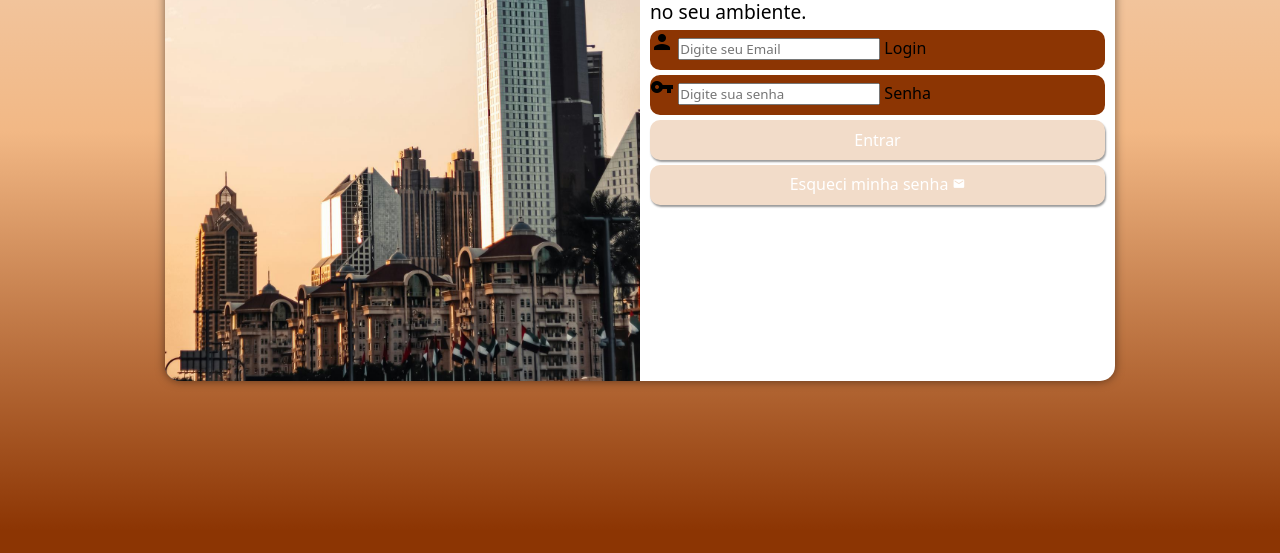
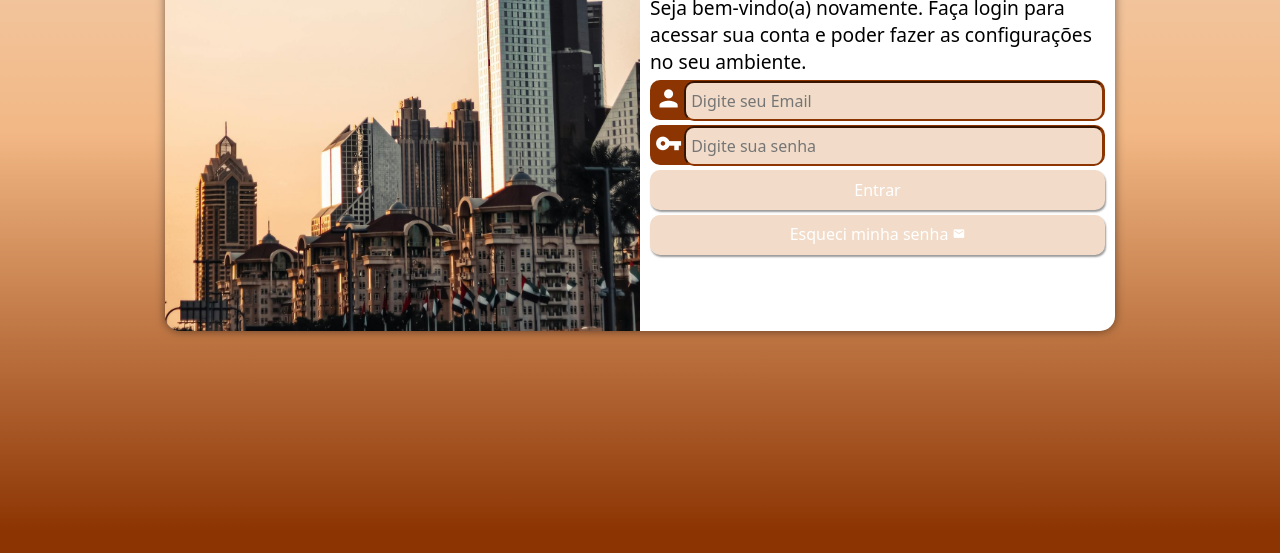
Before and after one commit to CARL0Sjnr/Curso-de-HTML, a plain HTML site: page desafios/d014/index.html in a window 1280 px wide. Shown: the part 269-822 px from the top of the page. Drawn offline with Linux system fonts and the light colour scheme.

Commit message:
finalização do exercício 14

```diff
--- a/desafios/d014/estilos.css
+++ b/desafios/d014/estilos.css
@@ -31,14 +31,13 @@ main {
     position: absolute;
     top: 50%;
     left: 50%;
-    transform: translate(-50%, -50%);
     background-color: var(--cor4);
     width: 250px;
     height: 500px;
     border-radius: 15px;
     overflow: hidden;
     box-shadow: 0px 0px 10px rgba(0, 0, 0, 0.505);
-
+    transform: translate(-50%, -50%);
     transition: width 500ms, height 500ms;
     transition-timing-function: ease;
 }
@@ -70,6 +69,30 @@ main {
     height: 40px;
     border-radius: 10px;
     margin: 5px 0px;
+    color: white;
+    border: 2px;
+}
+
+.campo i {
+    font-size: 1.7em;
+    width: 30px;
+    padding: 5px;
+    margin: 0px;
+}
+
+.campo input {
+    background-color: var(--cor1);
+    font-size: 1em;
+    height: 100%;
+    border-radius: 10px;
+    border-color: var(--cor3);
+    padding: 5px;
+    width: calc(100% - 35px);
+    transform: translateY(-5px);
+}
+
+.campo input:focus-within {
+    background-color: var(--cor4);
 }
 
 label {
--- a/desafios/d014/style.css
+++ b/desafios/d014/style.css
@@ -7,6 +7,7 @@
 
     #login {
         width: 80vw;
+        height: 300px;
     }
 
     #imagem {
@@ -19,10 +20,6 @@
         float: left;
         width: 70%;
     }
-
-    label {
-        display: inline-block;
-    }
 }
 
 @media screen and (min-width: 990px) {
@@ -32,6 +29,7 @@
 
     #login {
         width: 950px;
+        height: 400px;
     }
 
     #imagem {
@@ -52,8 +50,4 @@
     #formulario p {
         font-size: 1.2em;
     }
-
-    label {
-        display: inline-block;
-    }
 }
```
